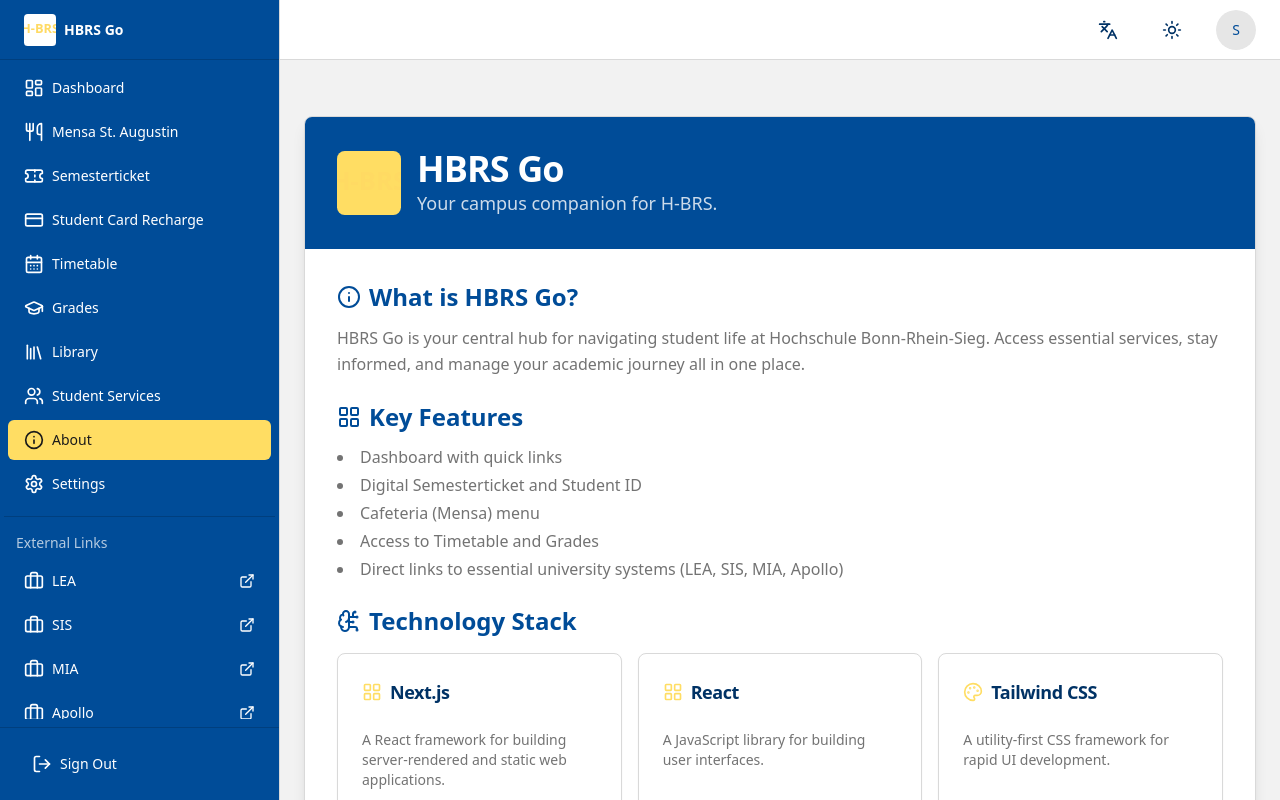
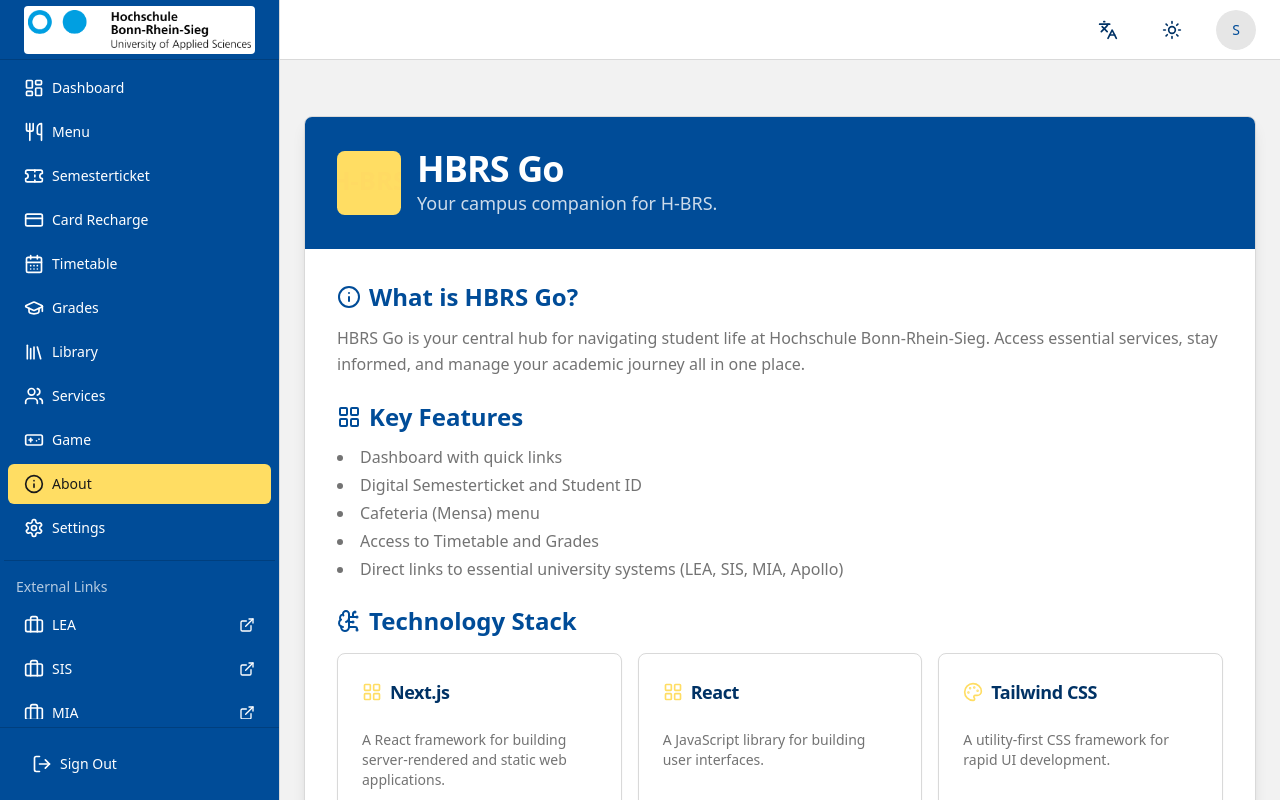
Before and after one commit to Arnold-Dsouza/HBRS-GO-website, a Next.js app in the folder frontend/: page /about in a window 1280 px wide. Shown: the top 800 px of the page. Built offline with nearby package versions, Linux system fonts and the light colour scheme; sample sign-in values are in the browser's storage.

Commit message:
Enhance AppLayout with new Game navigation and logo updates
- Added a new Game navigation item to the sidebar.
- Replaced the HBRS logo with an Image component for improved performance and accessibility.
- Updated localization strings for better clarity and consistency.

```diff
--- /dev/null
+++ b/frontend/src/app/(app)/game/page.tsx
@@ -0,0 +1,15 @@
+"use client";
+
+export default function GamePage() {
+  return (
+    //<div className="flex flex-1 items-center justify-center h-full">
+    <div className="fixed inset-0">
+      <iframe
+        src="https://cube-game-git-main-arnold-dsouzas-projects.vercel.app"
+        className="w-full h-full"
+        frameBorder="0"
+        allowFullScreen
+      />
+    </div>
+  );
+}
--- a/frontend/src/app/(app)/layout.tsx
+++ b/frontend/src/app/(app)/layout.tsx
@@ -24,6 +24,7 @@
   Moon,
   Sun,
   Languages,
+  Gamepad,
 } from 'lucide-react';
 import { Avatar, AvatarFallback, AvatarImage } from '@/components/ui/avatar';
 import { Button } from '@/components/ui/button';
@@ -43,6 +44,7 @@
 import { useEffect, useState } from 'react';
 import { useLanguage } from '@/context/LanguageContext';
 import { useTheme } from '@/context/ThemeContext';
+import Image from "next/image";
 
 export default function AppLayout({ children }: { children: ReactNode }) {
   const pathname = usePathname();
@@ -66,6 +68,7 @@
     { href: '/grades', labelKey: 'nav.grades', icon: GraduationCap },
     { href: '/library', labelKey: 'nav.library', icon: Library },
     { href: '/services', labelKey: 'nav.services', icon: Users },
+    { href: '/game', labelKey: 'nav.game', icon: Gamepad },
     { href: '/about', labelKey: 'nav.about', icon: Info }, // Added About page
     { href: '/settings', labelKey: 'nav.settings', icon: Settings },
   ];
@@ -143,8 +146,16 @@
               className="flex items-center gap-2 font-semibold text-sidebar-foreground p-0"
               onClick={() => handleNavigation('/dashboard')}
             >
-              <HBRSLogo className="h-8 w-8" />
-              <span className="">{t('appName')}</span>
+              <div className="bg-white p-1 rounded">
+                <Image
+                  src="/images/hbrs.png"
+                  alt="HBRS Logo"
+                  width={1280}
+                  height={230}
+                  className="h-10 w-auto"
+                  priority
+                />
+              </div>
             </Button>
           </div>
           <div className="flex-1 overflow-y-auto">
@@ -178,7 +189,16 @@
                   className="flex items-center gap-2 font-semibold text-sidebar-foreground p-0"
                   onClick={() => handleNavigation('/dashboard')}
                 >
-                  <HBRSLogo className="h-8 w-8" />
+                  <div className="bg-white p-1 rounded">
+                    <Image
+                      src="/images/hbrs.png"
+                      alt="HBRS Logo"
+                      width={1280}
+                      height={230}
+                      className="h-8 w-auto"
+                      priority
+                    />
+                  </div>
                   <span className="">{t('appName')}</span>
                 </Button>
             </div>
--- a/frontend/src/locales/en.json
+++ b/frontend/src/locales/en.json
@@ -4,17 +4,18 @@
   "loadingApp": "Loading HBRS Go...",
   "nav": {
     "dashboard": "Dashboard",
+    "menu": "Menu",
     "semesterticket": "Semesterticket",
-    "cardRecharge": "Student Card Recharge",
+    "cardRecharge": "Card Recharge",
     "timetable": "Timetable",
     "grades": "Grades",
     "library": "Library",
-    "menu": "Mensa St. Augustin",
-    "services": "Student Services",
+    "services": "Services",
+    "game": "Game",
+    "about": "About",
     "settings": "Settings",
-    "about": "About",
-    "externalLinks": "External Links",
-    "signOut": "Sign Out"
+    "signOut": "Sign Out",
+    "externalLinks": "External Links"
   },
   "dashboard": {
     "welcome": "Welcome back, {name}!",
```
